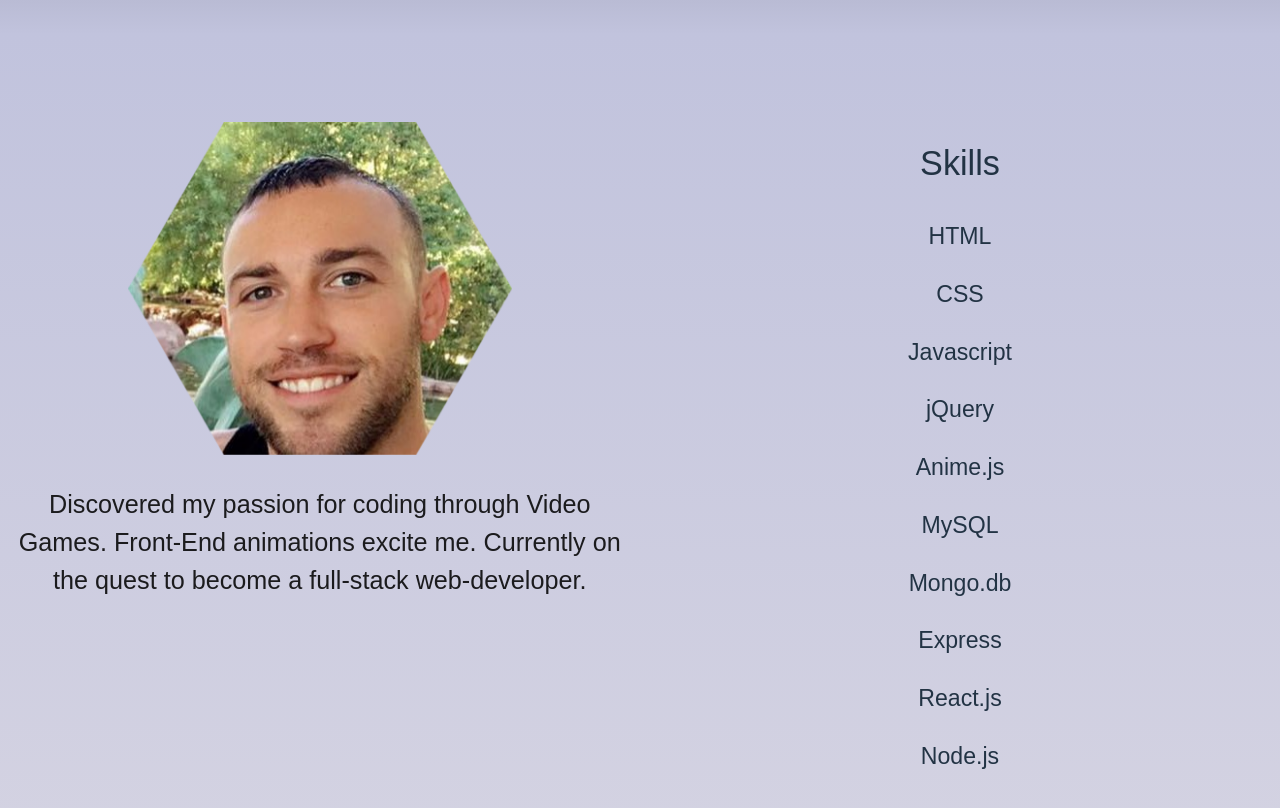
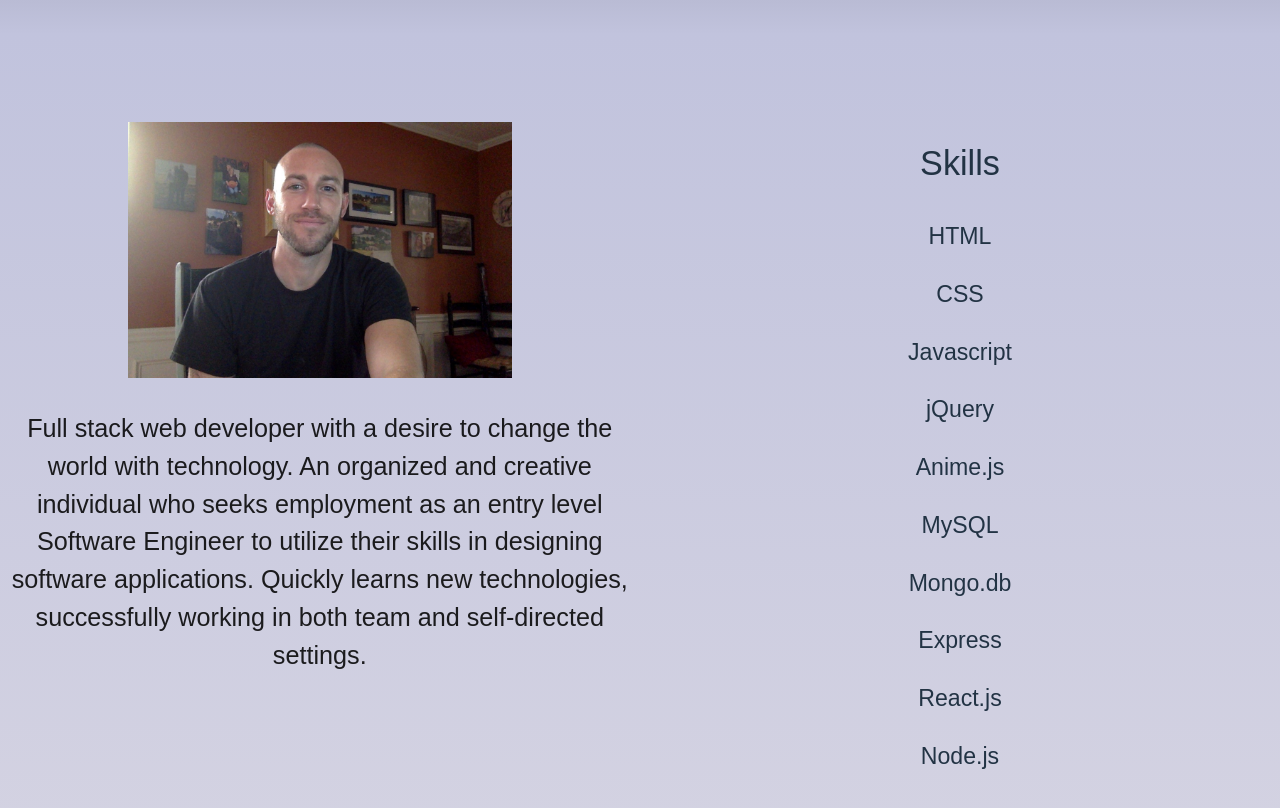
Before and after one commit to rowgregory/Portfolio, a plain HTML site: page index.html in a window 1280 px wide. Shown: the part 1040-1848 px from the top of the page. Drawn offline with nearby package versions, Linux system fonts and the light colour scheme; a web font is replaced by a local one.

```diff
--- a/index.html
+++ b/index.html
@@ -65,10 +65,8 @@
 
             <br>
             <div class="col s12 m6 image">
-                <img data-aos="flip-left" data-aos-duration="2000" data-aos-easing="linear" src="assets/images/hexagonMe.png">
-                <p data-aos="flip-right" data-aos-duration="1500" data-aos-easing="linear" class="flow-text">Discovered
-                    my passion for coding through Video Games. Front-End animations excite me. Currently on the quest
-                    to become a full-stack web-developer.
+                <img data-aos="flip-left" data-aos-duration="2000" data-aos-easing="linear" src="assets/images/Me2.jpg">
+                <p data-aos="flip-right" data-aos-duration="1500" data-aos-easing="linear" class="flow-text">Full stack web developer with a desire to change the world with technology.  An organized and creative individual who seeks employment as an entry level Software Engineer to utilize their skills in designing software applications. Quickly learns new technologies, successfully working in both team and self-directed settings.
                 </p>
             </div>
             <div class="col s12 m6 skillSet">
```
Also changed, not shown: assets/images/Me2.jpg (added).
